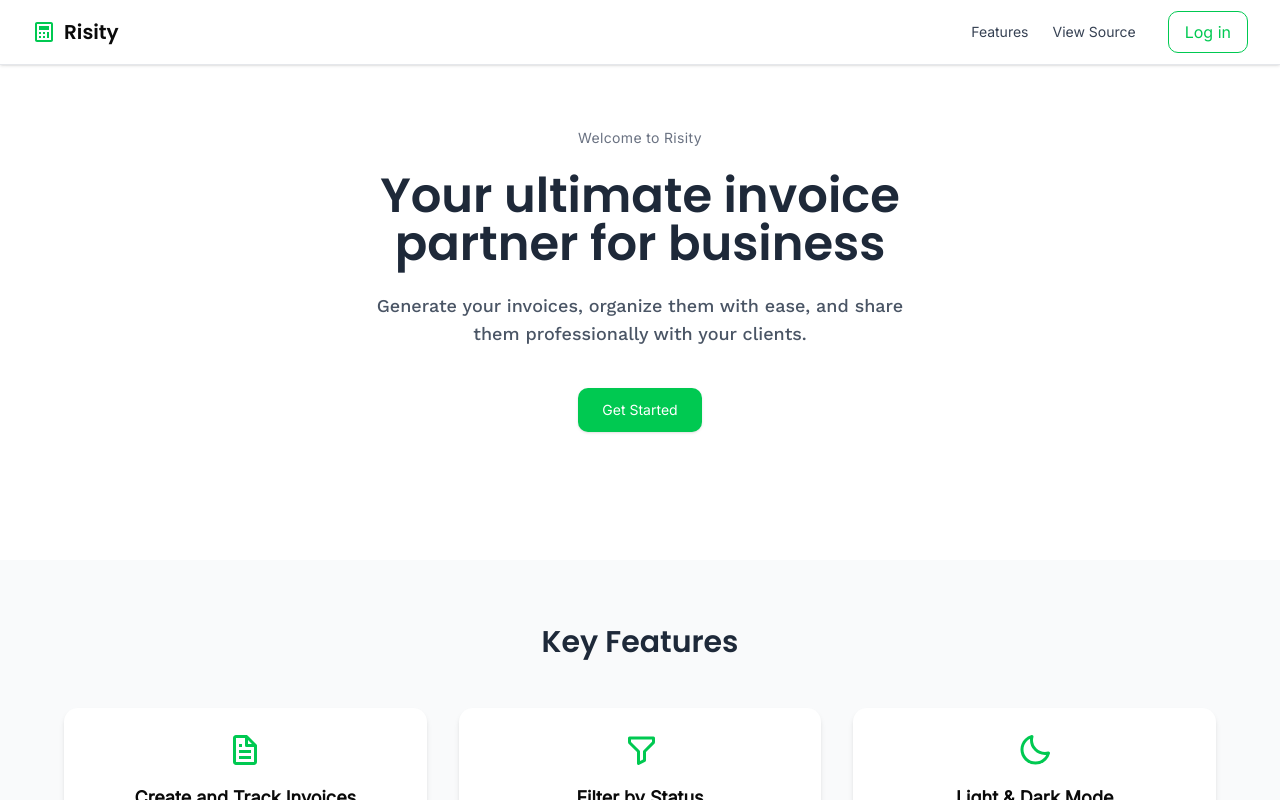
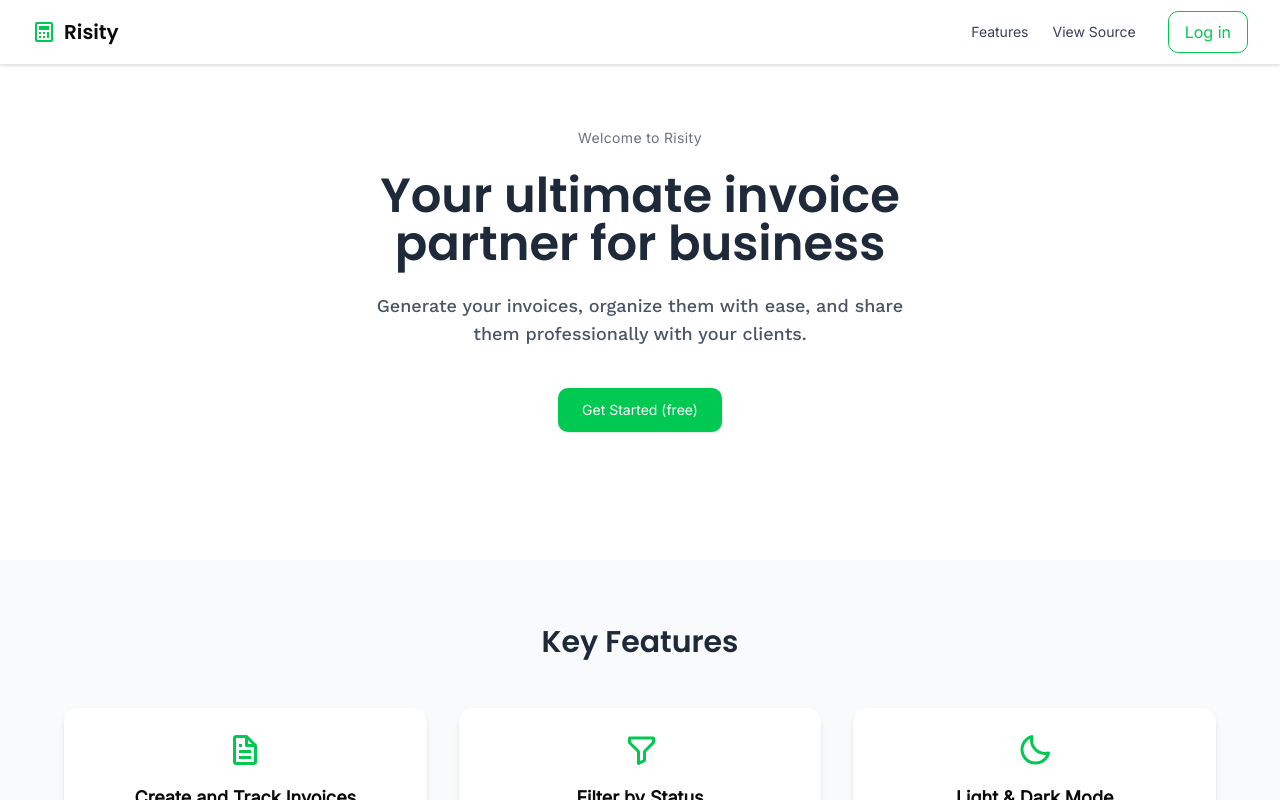
Before and after one commit to faithgaiciumia/risity, a Next.js app: page / in a window 1280 px wide. Shown: the top 800 px of the page. Built offline with nearby package versions, Linux system fonts and the light colour scheme; no server answers.

Commit message:
dynamic home action button

```diff
--- a/app/ui/Landing/Hero.tsx
+++ b/app/ui/Landing/Hero.tsx
@@ -1,22 +1,32 @@
 import { poppins, workSans } from "../fonts";
 import Link from "next/link";
+import { getSession } from "@/app/lib/getsession";
 
-export default function Hero() {
+export default async function Hero() {
+  const session = await getSession();
+
   return (
     <section className="flex flex-col items-center justify-center text-center px-4 py-20 md:py-32 gap-6 bg-white">
-      <span className="text-sm text-gray-500 tracking-wide">Welcome to Risity</span>
+      <span className="text-sm text-gray-500 tracking-wide">
+        Welcome to Risity
+      </span>
 
-      <h1 className={`text-3xl sm:text-4xl md:text-5xl font-bold text-gray-800 ${poppins.className} max-w-2xl`}>
+      <h1
+        className={`text-3xl sm:text-4xl md:text-5xl font-bold text-gray-800 ${poppins.className} max-w-2xl`}
+      >
         Your ultimate invoice partner for business
       </h1>
 
-      <h2 className={`text-base md:text-lg text-gray-600 max-w-xl ${workSans.className}`}>
-        Generate your invoices, organize them with ease, and share them professionally with your clients.
+      <h2
+        className={`text-base md:text-lg text-gray-600 max-w-xl ${workSans.className}`}
+      >
+        Generate your invoices, organize them with ease, and share them
+        professionally with your clients.
       </h2>
 
       <Link href="/dashboard">
         <button className="mt-4 px-6 py-3 bg-green-500 hover:bg-green-600 transition text-white text-sm rounded-lg shadow">
-          Get Started
+          {session?.user?.email ? "To Dashboard" : "Get Started (free)"}
         </button>
       </Link>
     </section>
```
